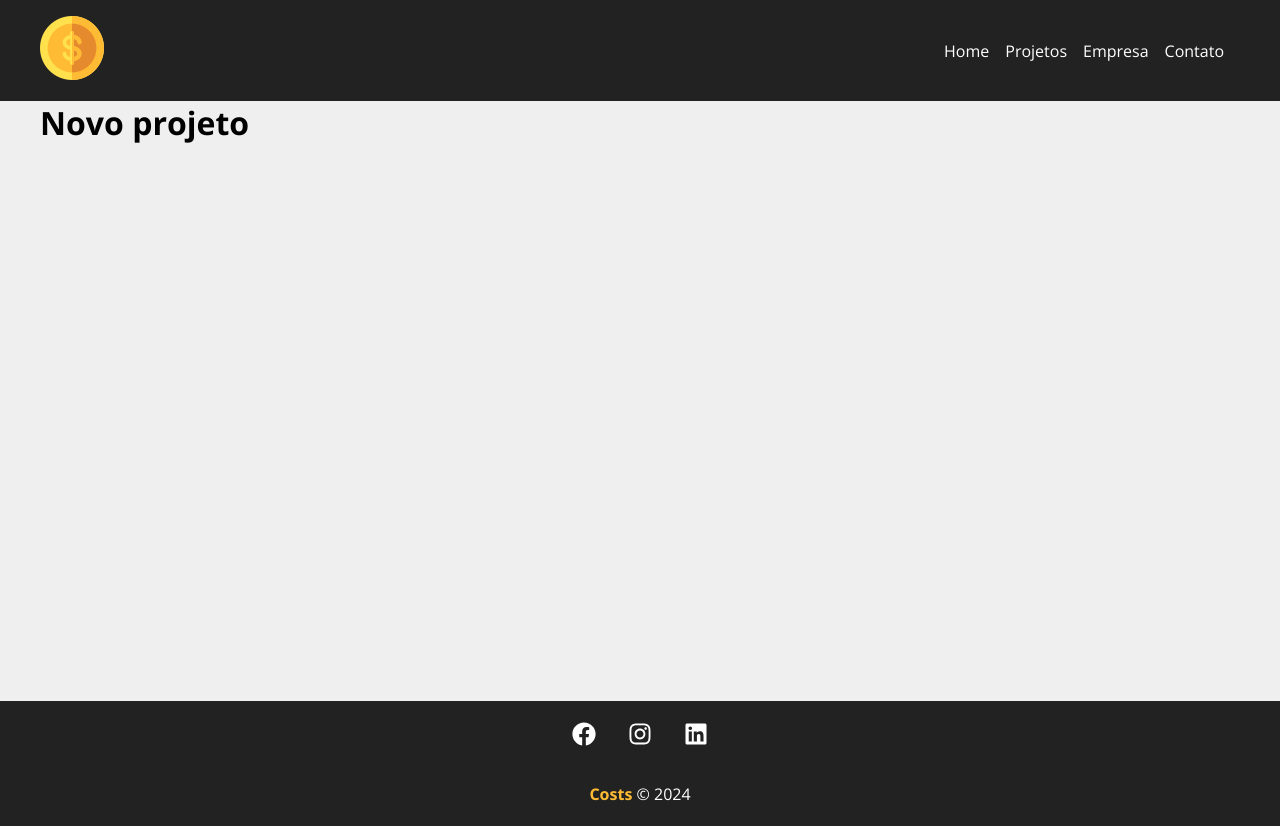
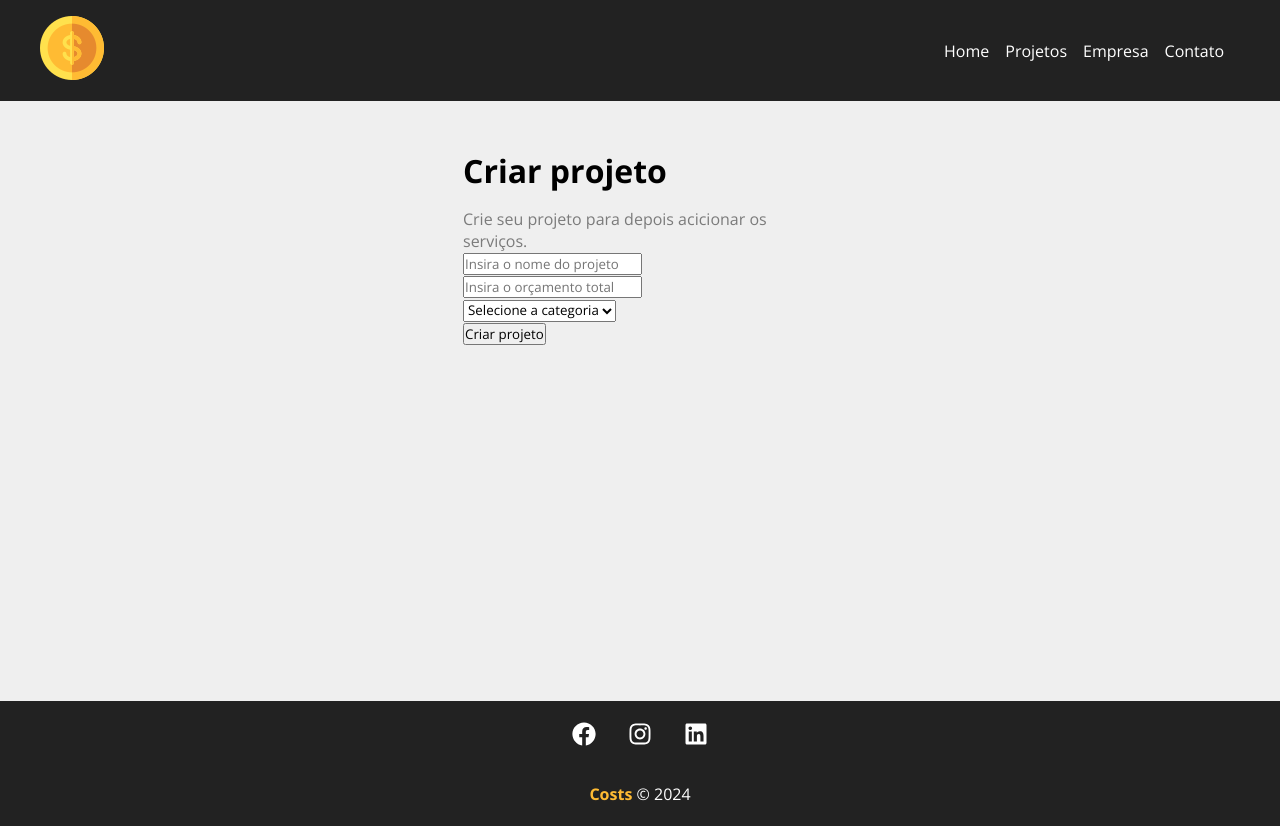
Before and after one commit to shenrique1970/costs, a React (Create React App) app: page /newproject in a window 1280 px wide. Built offline with nearby package versions, Linux system fonts and the light colour scheme.

Commit message:
Atualização

```diff
--- /dev/null
+++ b/src/components/layout/LinkButton.js
@@ -0,0 +1,12 @@
+import { Link } from 'react-router-dom'
+import styles from './LinkButton.module.css'
+
+function LinkButton({ to, text}) {
+    return (
+        <Link className={styles.btn} to={to}>
+            {text}
+        </Link>
+    )
+}
+
+export default LinkButton
--- /dev/null
+++ b/src/components/layout/LinkButton.module.css
@@ -0,0 +1,11 @@
+.btn {
+    background-color: #222;
+    color: #fff;
+    padding: 0.5em 1em;
+    text-decoration: none;
+    transition: 0.5s;
+}
+
+.btn:hover {
+    color: #ffbb33;
+}
--- a/src/components/pages/Home.js
+++ b/src/components/pages/Home.js
@@ -1,12 +1,13 @@
 import styles from './Home.module.css'
 import savings from '../../img/savings.svg'
+import LinkButton from '../layout/LinkButton'
 
 function Home() {
     return (
         <section className={styles.home_container}>
             <h1>Bem-vindo ao <span>Costs</span></h1>
             <p>Comece a gerenciar seus projetos agora mesmo!</p>
-            <a href='/'>Criar projeto</a>
+            <LinkButton to="/NewProject" text="Criar projeto" />
             <img src={savings} alt='Costs' />
         </section>
     )
--- a/src/components/pages/Home.module.css
+++ b/src/components/pages/Home.module.css
@@ -17,3 +17,13 @@
     padding: 0 .2em;
     background-color: #222;
 }
+
+.home_container p {
+    margin-bottom: 1.5em;
+    color: #7b7b7b;
+}
+
+.home_container img {
+    width: 350px;
+    margin: 2em 0;
+}
--- a/src/components/pages/NewProject.js
+++ b/src/components/pages/NewProject.js
@@ -1,5 +1,14 @@
+import styles from './NewProjet.module.css'
+import ProjectForm from '../project/ProjectForm'
+
 function NewProject() {
-    return <h1>Novo projeto</h1>
+    return (
+        <div className={styles.newproject_container}>
+            <h1>Criar projeto</h1>
+            <p>Crie seu projeto para depois acicionar os serviços.</p>
+            <ProjectForm />
+        </div>
+    )
 }
 
 export default NewProject
--- /dev/null
+++ b/src/components/pages/NewProjet.module.css
@@ -0,0 +1,13 @@
+.newproject_container {
+    width: 450px;
+    margin: 0 auto;
+    padding: 3em;
+}
+
+.newproject_container h1 {
+    margin-bottom: 0.5em;
+}
+
+.newproject_container p {
+    color: #7b7b7b;
+}
--- /dev/null
+++ b/src/components/project/ProjectForm.js
@@ -0,0 +1,25 @@
+function ProjectForm() {
+    return (
+        <form>
+            <div>
+                <input type="text" placeholder="Insira o nome do projeto" />
+            </div>
+            <div>
+                <input type="number" placeholder="Insira o orçamento total" />
+            </div>
+            <div>
+                <select name="category_id">
+                    <option disabled selected>
+                        Selecione a categoria
+                    </option>
+                </select>
+            </div>
+            <div>
+                <input type="submit" value="Criar projeto" />
+            </div>
+
+        </form>
+    )
+}
+
+export default ProjectForm
```
